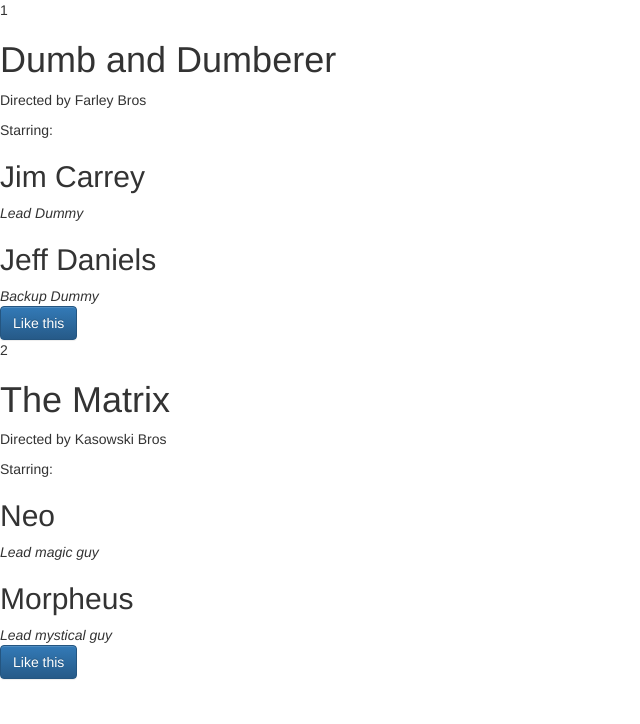
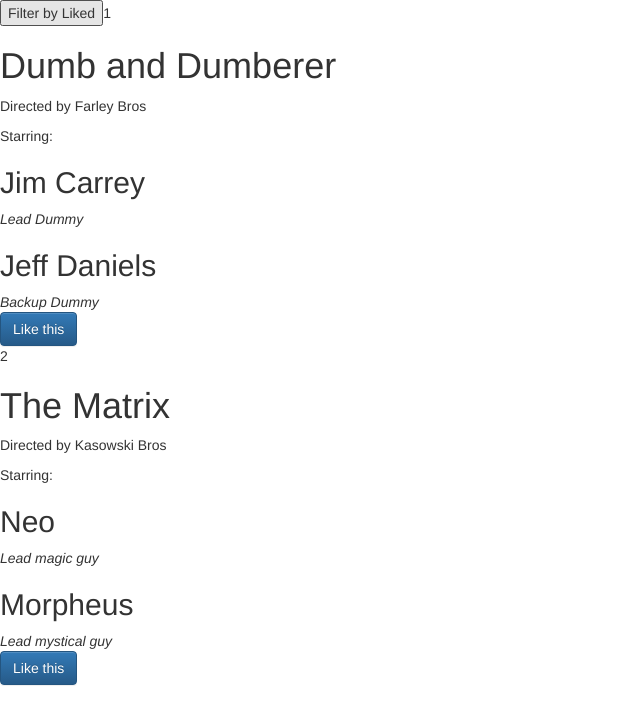
Before and after one commit to danman01/react-components-and-state, a React (Create React App) app: page / in a window 1280 px wide. Shown: the top 724 px of the page, without its empty margins (0-640 px from the left). Built offline with nearby package versions, Linux system fonts and the light colour scheme.

Commit message:
Adding filter button to filter movies by liked prop

```diff
--- a/src/App.js
+++ b/src/App.js
@@ -1,12 +1,17 @@
 import React, { Component } from 'react';
 import Movie from './Movie'
+import FilterButton from './FilterButton'
 // import './App.css';
 
 class App extends Component {
   constructor (props) {
     super()
 
-    this.state = { movies: [
+    this.state = {
+      filter: {
+        liked: false
+      },
+      movies: [
       { id: 1,
         liked: false
       },
@@ -16,6 +21,7 @@
     ]}
 
     this.toggleLiked = this.toggleLiked.bind(this)
+    this.onFilterButtonClick = this.onFilterButtonClick.bind(this)
   }
 
   findMovieById (id, state){
@@ -31,9 +37,21 @@
     this.setState({state})
   }
 
+  onFilterButtonClick() {
+    let state = Object.assign({}, this.state)
+
+    state.filter.liked = !state.filter.liked
+
+    this.setState({
+      state
+    })
+  }
+
   render() {
+
     const movie = {
       id: 1,
+      display: true,
       title: 'Dumb and Dumberer',
       director: 'Farley Bros',
       actors: [
@@ -51,6 +69,7 @@
 
     const movie2 = {
       id: 2,
+      display: true,
       title: 'The Matrix',
       director: 'Kasowski Bros',
       actors: [
@@ -66,19 +85,26 @@
     }
     movie2.liked = this.findMovieById(movie2.id, this.state).liked
 
+    // filter based on liked
+    if (this.state.filter.liked) {
+      movie.display = movie.liked
+      movie2.display = movie2.liked
+    }
+
     const movies = [
       movie,
       movie2
     ]
 
     const movie_jsx = movies.map((movie, i) => {
-      return <Movie id={movie.id} liked={movie.liked} toggleLiked={this.toggleLiked} key={i} title={movie.title} director={movie.director} actors={movie.actors} />
+      return <Movie display={movie.display} id={movie.id} liked={movie.liked} toggleLiked={this.toggleLiked} key={i} title={movie.title} director={movie.director} actors={movie.actors} />
     })
 
     return (
       <div>
         <link href="https://maxcdn.bootstrapcdn.com/bootstrap/3.3.6/css/bootstrap.min.css" rel="stylesheet" />
         <link rel="stylesheet" href="https://maxcdn.bootstrapcdn.com/bootstrap/3.3.7/css/bootstrap-theme.min.css" integrity="sha384-rHyoN1iRsVXV4nD0JutlnGaslCJuC7uwjduW9SVrLvRYooPp2bWYgmgJQIXwl/Sp" crossOrigin="anonymous" />
+        <FilterButton text={this.state.filter.liked ? 'Currently filtering by Liked' : 'Filter by Liked'} onClick={this.onFilterButtonClick} />
         {movie_jsx}
       </div>
     );
--- /dev/null
+++ b/src/FilterButton.js
@@ -0,0 +1,14 @@
+import React, { Component } from 'react';
+
+class FilterButton extends Component {
+  render() {
+
+    const text = this.props.text
+
+    return (
+      <button onClick={this.props.onClick}>{text}</button>
+    )
+  }
+}
+
+export default FilterButton
--- a/src/Movie.js
+++ b/src/Movie.js
@@ -24,7 +24,7 @@
     const likeButton = <LikeButton id={this.props.id} onClick={this.props.toggleLiked} liked={this.props.liked} />
 
     return (
-      <div>
+      <div className={'display-' + this.props.display}>
         <span>{this.props.id}</span>
         <h1>
           {this.props.title}
--- a/src/index.css
+++ b/src/index.css
@@ -3,3 +3,9 @@
   padding: 0;
   font-family: sans-serif;
 }
+.display-true {
+  display: inline;
+}
+.display-false {
+  display: none;
+}
```
